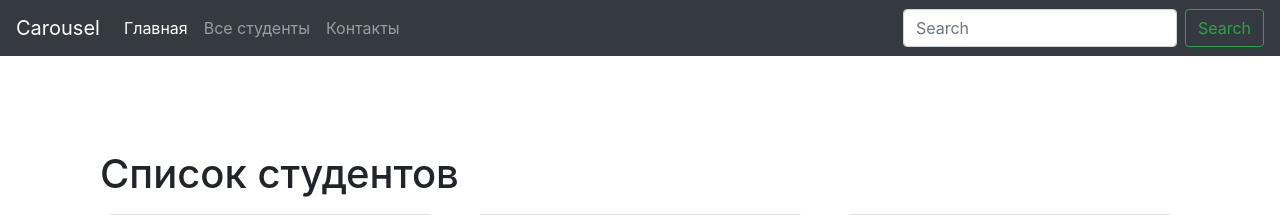
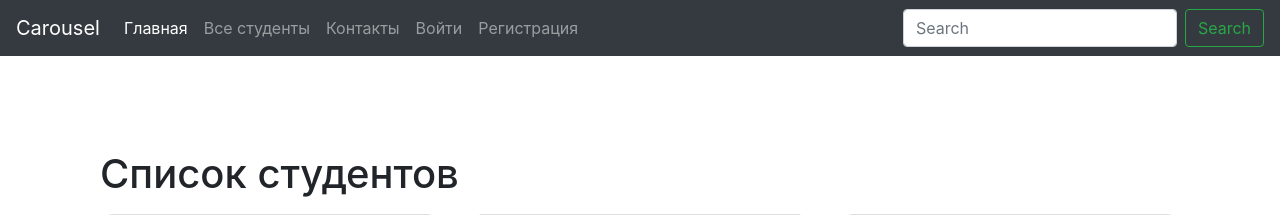
Before and after one commit to DSulzhits/06_3_20_1_Django_ORM, a Django app: page / in a window 1280 px wide. Shown: the top 215 px of the page. Run offline with Django 4.2, Linux system fonts and the light colour scheme; data comes from the database, SQL or seed files in the repository; some libraries are stand-ins or nearby versions.

Commit message:
Внесены изменения в соответствие с новым функционалом

```diff
--- a/main/templates/main/includes/inc_main_menu.html
+++ b/main/templates/main/includes/inc_main_menu.html
@@ -2,10 +2,13 @@
     <li class="nav-item active">
         <a class="nav-link" href="{% url 'main:index' %}">Главная <span class="sr-only">(current)</span></a>
     </li>
-    <li class="nav-item">
-        <a class="nav-link" href="{% url 'main:students_list' %}">Все студенты</a>
-    </li>
-    <li class="nav-item">
-        <a class="nav-link" href="{% url 'main:contacts' %}">Контакты</a>
-    </li>
+    <li class="nav-item"><a class="nav-link" href="{% url 'main:students_list' %}">Все студенты</a></li>
+    <li class="nav-item"><a class="nav-link" href="{% url 'main:contacts' %}">Контакты</a></li>
+    {% if user.is_authenticated %}
+        <li class="nav-item"><a class="nav-link" href="{% url 'users:profile' %}">Профиль</a></li>
+        <li class="nav-item"><a class="nav-link" href="{% url 'users:logout' %}">Выйти</a></li>
+    {% else %}
+        <li class="nav-item"><a class="nav-link" href="{% url 'users:login' %}">Войти</a></li>
+        <li class="nav-item"><a class="nav-link" href="{% url 'users:register' %}">Регистрация</a></li>
+    {% endif %}
 </ul>
```
